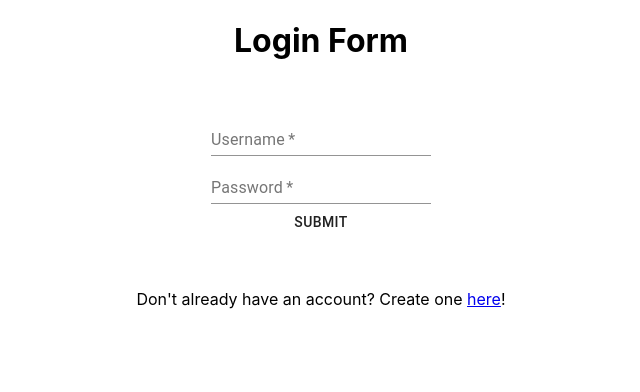
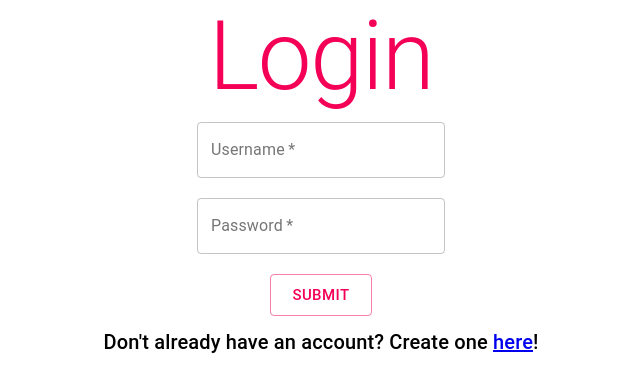
Before and after one commit to kelbri10/Connected-A-Social-Network, a React (Create React App) app in the folder client/: page / in a window 1280 px wide. Shown: the top 392 px of the page, without its empty margins (319-959 px from the left). Built offline with nearby package versions, Linux system fonts and the light colour scheme.

Commit message:
adds Grid, Typography, and styling to login form

```diff
--- a/client/package.json
+++ b/client/package.json
@@ -5,6 +5,7 @@
   "proxy": "http://localhost:8000",
   "dependencies": {
     "@material-ui/core": "^4.12.2",
+    "@material-ui/styles": "^4.11.4",
     "@testing-library/jest-dom": "^5.14.1",
     "@testing-library/react": "^11.2.7",
     "@testing-library/user-event": "^12.8.3",
@@ -16,6 +17,7 @@
     "react": "^17.0.2",
     "react-dom": "^17.0.2",
     "react-scripts": "4.0.3",
+    "styled-components": "^5.3.0",
     "typescript": "^4.3.5",
     "web-vitals": "^1.1.2"
   },
--- a/client/src/App.tsx
+++ b/client/src/App.tsx
@@ -3,9 +3,9 @@ import { Route, Switch } from 'react-router-dom';
 import './App.css';
 import LoginForm from './components/LoginForm';
 import ProfileDetails from './components/ProfileDetails';
-import AccountDetails from './components/AccountDetails';
 import UserProfile from './components/UserProfile';
 import HomeFeed from './components/HomeFeed';
+import SignUp from './components/SignUp';
 
 function App() {
   return (
@@ -13,7 +13,7 @@ function App() {
       <Switch>
         <Route exact path= '/' component={LoginForm}/>
 
-        <Route path='/accounts/signup' component={AccountDetails} />
+        <Route path='/accounts/signup' component={SignUp} />
         <Route path='/profiles/update' component={ProfileDetails} />
         <Route path='/profile' component={UserProfile} />
         <Route path='/home' component={HomeFeed} />
--- a/client/src/components/LoginForm.tsx
+++ b/client/src/components/LoginForm.tsx
@@ -1,20 +1,9 @@
 import React,  { FC } from 'react';
-import { createStyles, makeStyles, Theme } from '@material-ui/core/styles';
-import {Button, TextField} from '@material-ui/core';
-import { useState, useEffect } from 'react';
-import Box from '@material-ui/core/Box';
+import {Button, makeStyles, TextField, Typography,  Grid} from '@material-ui/core';
+import { useState} from 'react';
 import { Link, useHistory} from 'react-router-dom';
-
 import axios from 'axios';
 
-
-const useStyles = makeStyles((theme: Theme) =>
-    createStyles ({
-        root: {
-            margin: theme.spacing(6)
-        }
-    })
-);
 
 const LoginForm: FC = () => {
     const [existingUser, setExistingUser] = useState({
@@ -66,41 +55,78 @@ const LoginForm: FC = () => {
         });
     }
 
-
+    const useStyles = makeStyles({
+        field: {
+            marginTop: 10,
+            marginBottom: 10
+        }
+    })
     const classes = useStyles();
 
     return (
-        <div>
-            <h1>Login Form</h1>
+        <Grid container
+        alignItems='center'
+        alignContent='center'
+        justifyContent='center'
+        direction='column'
+        >
 
-            <form className={classes.root} noValidate autoComplete='off'>
-                <div>
+            <Grid item>
+            <Typography
+            variant='h1'
+            color='secondary'>Login</Typography>
+            </Grid>
+
+            <Grid item>
+                <form
+                noValidate
+                autoComplete='off'>
+                    <Grid item>
                     <TextField
+                        className={classes.field}
+                        variant='outlined'
+                        color='secondary'
                         id='username'
                         name='username'
                         label='Username'
                         value={existingUser.username}
                         required
                         onChange={handleChange}/>
-                </div>
-                <div>
+                    </Grid>
+
+                    <Grid item>
                     <TextField
+                        className={classes.field}
+                        variant='outlined'
+                        color='secondary'
                         id='password'
                         name='password'
                         label='Password'
                         value={existingUser.password}
                         required
                         onChange={handleChange}/>
-                </div>
+                    </Grid>
 
-                <div>
-                    <Button onClick={handleSubmit}> Submit </Button>
-                </div>
+                    <Grid item>
+                    <Button
+                    className={classes.field}
+                    color='secondary'
+                    size='large'
+                    variant='outlined'
+                    onClick={handleSubmit}>
+                    Submit </Button>
+                    </Grid>
 
-            </form >
+                </form >
+            </Grid>
 
-            <p>Don't already have an account? Create one <Link to = '/accounts/signup'>here</Link>!</p>
-        </div>
+            <Grid item>
+            <Typography
+            variant='h6'>
+            Don't already have an account? Create one <Link to = '/accounts/signup'>here</Link>!</Typography>
+            </Grid>
+
+        </Grid>
     )}
 
 
--- a/client/src/components/ProfileDetails.tsx
+++ b/client/src/components/ProfileDetails.tsx
@@ -2,7 +2,7 @@ import React, { FC } from "react";
 import { createStyles, makeStyles, Theme } from "@material-ui/core/styles";
 import { Button, TextField, Select} from "@material-ui/core";
 import Box from '@material-ui/core/Box';
-import { useState, useEffect } from "react";
+import { useState } from "react";
 import axios from "axios";
 
 const useStyles = makeStyles((theme: Theme) =>
--- a/client/src/components/AccountDetails.tsx
+++ b/client/src/components/SignUp.tsx
@@ -1,20 +1,14 @@
 import React, { FC } from "react";
 import { createStyles, makeStyles, Theme } from "@material-ui/core/styles";
-import { Button, TextField, Select} from "@material-ui/core";
+import { Button, TextField} from "@material-ui/core";
 import Box from '@material-ui/core/Box';
-import { useState, useEffect } from "react";
+import { useState } from "react";
 import { Link } from 'react-router-dom';
 import axios from "axios";
 
-const useStyles = makeStyles((theme: Theme) =>
-    createStyles ({
-        root: {
-            margin: theme.spacing(6)
-        }
-    })
-);
 
-const AccountDetails : FC = () => {
+
+const SignUp : FC = () => {
     const [newUser, setNewUser] = useState({
         username: '',
         password: '',
@@ -49,6 +43,16 @@ const AccountDetails : FC = () => {
             console.log(err);
         })
     }
+
+
+    const useStyles = makeStyles((theme: Theme) =>
+    createStyles ({
+        root: {
+            margin: theme.spacing(6)
+        }
+    })
+    );
+
 
     const classes = useStyles();
 
@@ -106,4 +110,4 @@ const AccountDetails : FC = () => {
 
 }
 
-export default AccountDetails;
+export default SignUp;
--- a/client/src/components/UserProfile.tsx
+++ b/client/src/components/UserProfile.tsx
@@ -1,10 +1,9 @@
 import React, { FC } from 'react';
-import { createStyles, makeStyles, Theme } from '@material-ui/core/styles';
 import { Button } from '@material-ui/core';
-import Box from '@material-ui/core/Box';
 import { useState, useEffect } from 'react';
 import { useLocation } from 'react-router-dom';
 import axios from 'axios';
+
 
 const UserProfile: FC = () => {
     const location = useLocation();
@@ -13,10 +12,11 @@ const UserProfile: FC = () => {
     console.log(`this is the location search: ${location.search}`);
     const [profile, setProfile] = useState(null);
 
+    // console.log('this is the response data' + response.data)
 
     useEffect(() => {
         console.log('useeffect: you are here');
-        axios.get(`/api/profiles/:${location.search}`)
+        axios.get(`/api/profiles/:${location.search.replace('?','')}`)
         .then((response) => {
             console.log(response);
             setProfile(response.data);
@@ -24,7 +24,7 @@ const UserProfile: FC = () => {
         .catch((err) => {
             console.log(err)
         })
-    }, []);
+    }, [location.search]);
 
     return (
         <div style={{ width: '100%'}}>
```
Also changed, not shown: 2 other files (tests, documents, lock files or other folders).
